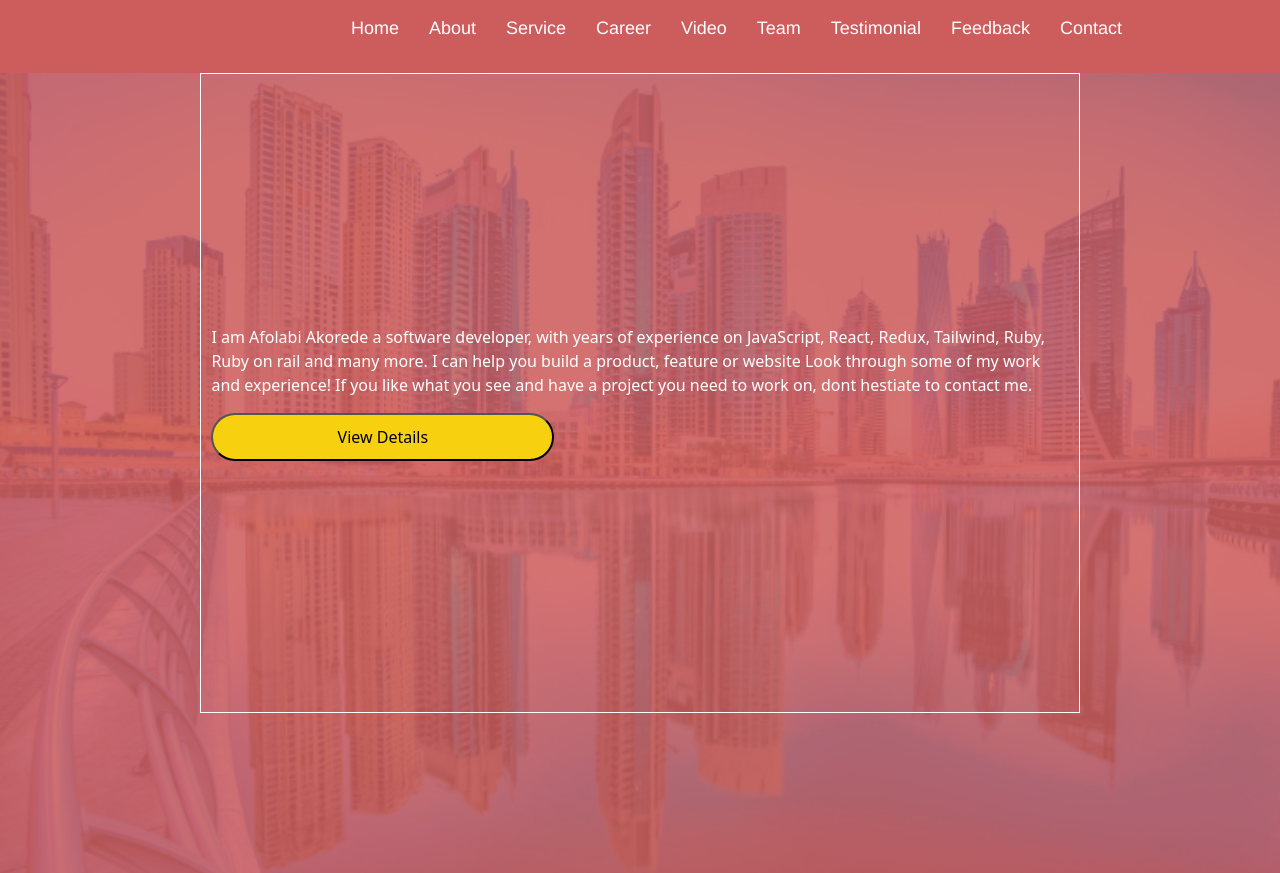
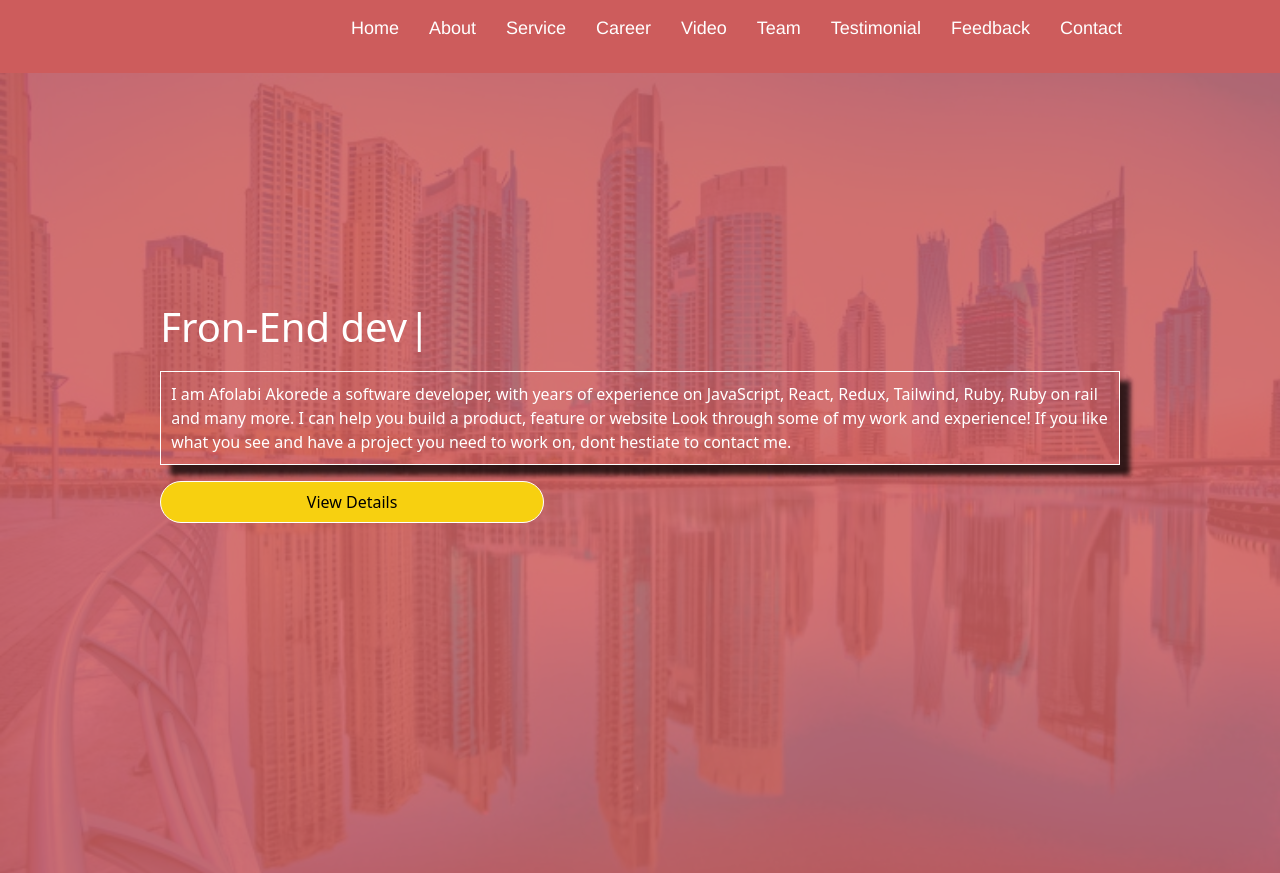
Before and after one commit to brainconnect93/personal-portfolio, a React (Create React App) app: page / in a window 1280 px wide. Built offline with nearby package versions, Linux system fonts and the light colour scheme.

Commit message:
complete the head section of the project with the styling

```diff
--- a/package.json
+++ b/package.json
@@ -10,6 +10,7 @@
     "react": "^18.2.0",
     "react-dom": "^18.2.0",
     "react-scripts": "5.0.1",
+    "typewriter-effect": "^2.19.0",
     "web-vitals": "^2.1.4"
   },
   "scripts": {
--- a/src/components/Head/Head.js
+++ b/src/components/Head/Head.js
@@ -1,9 +1,26 @@
 import React from 'react';
 import './head.css';
+import Typewriter from 'typewriter-effect';
 
 const Head = () => (
   <div className="container-fluid head">
     <div className="container head-content">
+      <h1 className="head-text">
+        <Typewriter
+          options={{
+            strings: [
+              'Full-Stack developer',
+              'Fron-End developer',
+              'JavaScript and React',
+              'UI/UX Design',
+              'Customer Service',
+            ],
+            autoStart: true,
+            loop: true,
+            delay: 10,
+          }}
+        />
+      </h1>
       <p>
         I am Afolabi Akorede a software developer, with years of experience on
         JavaScript, React, Redux, Tailwind, Ruby, Ruby on rail and many more. I
@@ -11,7 +28,9 @@ const Head = () => (
         work and experience! If you like what you see and have a project you
         need to work on, dont hestiate to contact me.
       </p>
-      <button type="button" className="btn-details">View Details</button>
+      <button type="button" className="btn-details">
+        View Details
+      </button>
     </div>
   </div>
 );
--- a/src/components/Head/head.css
+++ b/src/components/Head/head.css
@@ -30,20 +30,39 @@ body {
 }
 
 .head-content {
-  height: 80%;
+  height: 85%;
   display: flex;
   flex-direction: column;
   justify-content: center;
   margin: auto;
   padding: 10px;
+  width: 78%;
+}
+
+.head-content p {
   border: 1px solid #fff;
-  width: 70%;
+  padding: 10px;
+  box-shadow: 10px 10px 5px 0px rgba(0,0,0,0.75);
+  -webkit-box-shadow: 10px 10px 5px 0px rgba(0,0,0,0.75);
+  -moz-box-shadow: 10px 10px 5px 0px rgba(0,0,0,0.75);
 }
 
 .btn-details {
   background-color: #f7d010;
+  border: 1px solid #fff;
   text-align: center;
   width: 40%;
   border-radius: 30px;
-  padding: 10px;
+  padding: 8px;
 }
+
+.btn-details:hover {
+  background-color: #fff;
+  border: 1px solid #f7d010;
+  transition: 1.5s;
+}
+
+.head-text {
+  padding-bottom: 12px;
+  font-weight: 400;
+}
--- a/src/index.js
+++ b/src/index.js
@@ -1,11 +1,11 @@
 import React from 'react';
-import ReactDOM from 'react-dom';
+import ReactDOM from 'react-dom/client';
 import './index.css';
 import App from './App';
 
-ReactDOM.render(
+const root = ReactDOM.createRoot(document.getElementById('root'));
+root.render(
   <React.StrictMode>
     <App />
   </React.StrictMode>,
-  document.getElementById('root'),
 );
```
Also changed, not shown: 1 other file (tests, documents, lock files or other folders).
